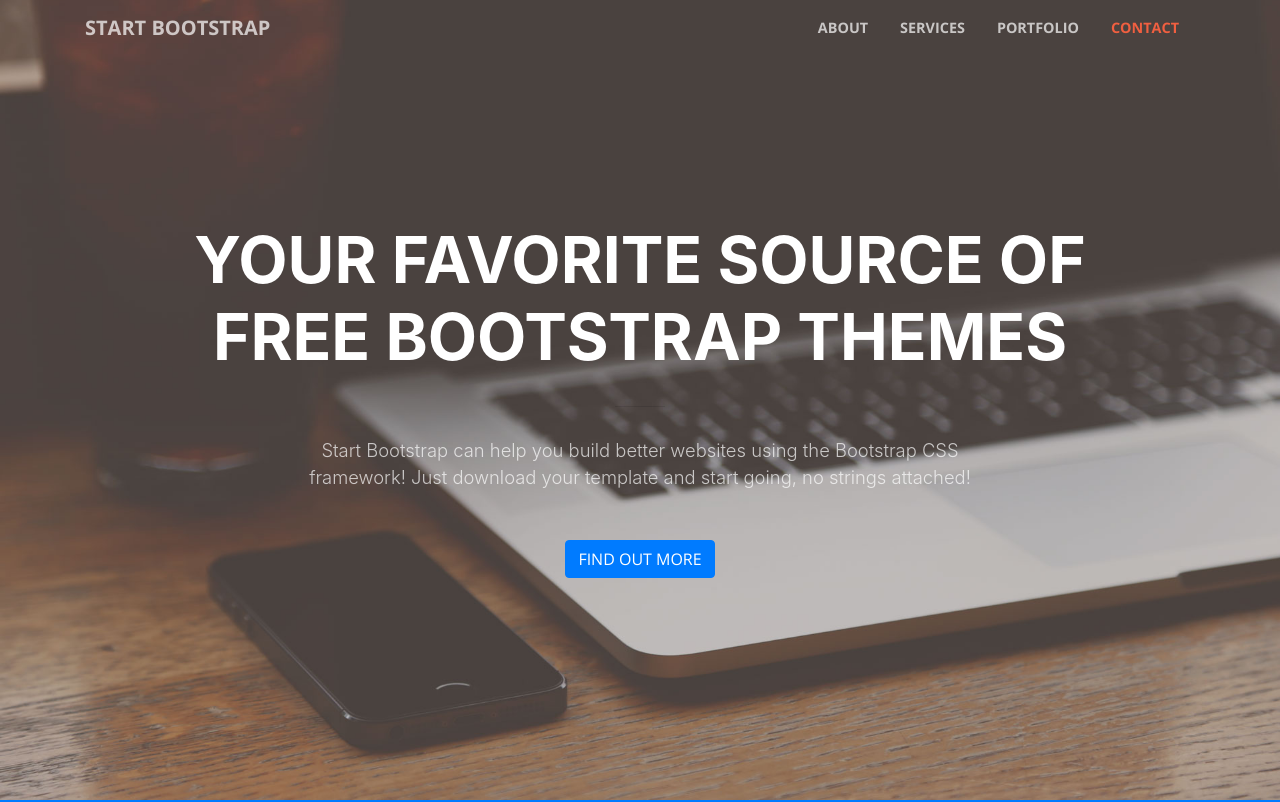
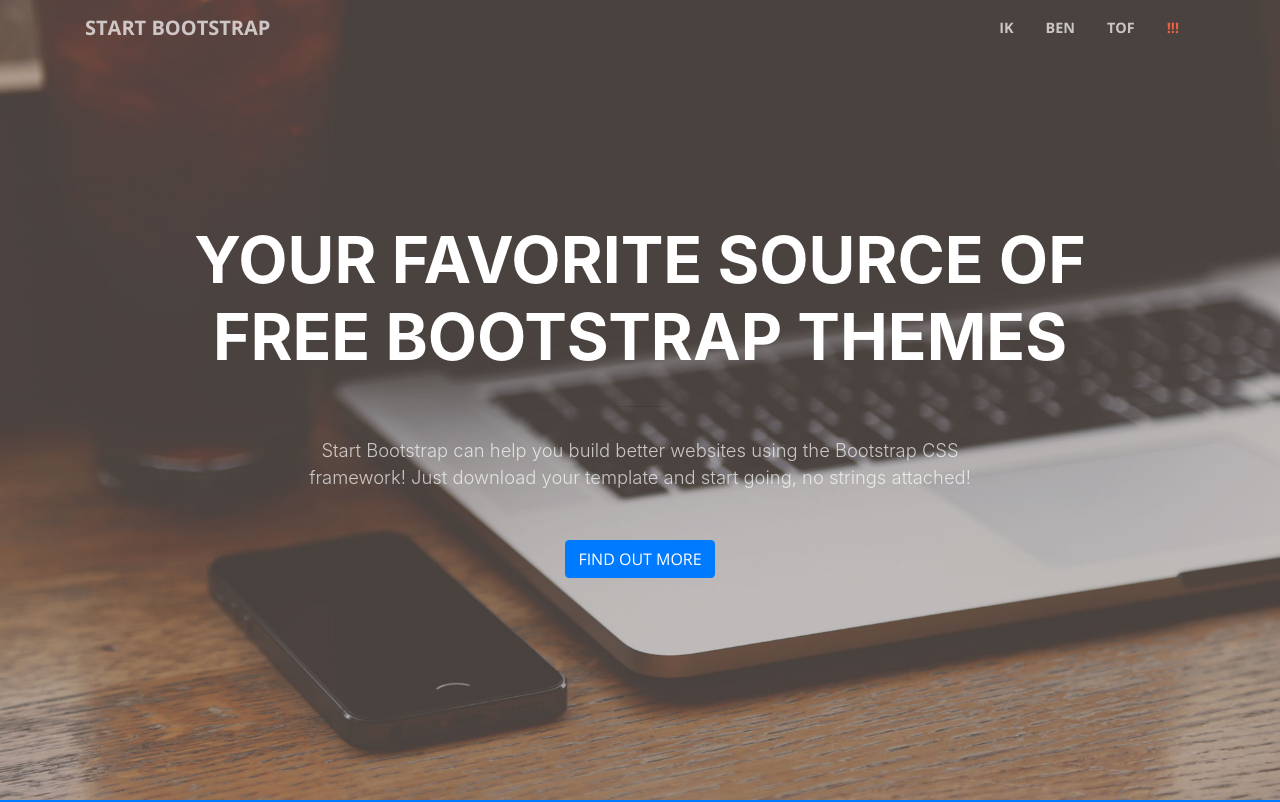
Before and after one commit to VanmeerhaegheYentl/Cloud1les1, a website with bundled scripts: page index.html in a window 1280 px wide. Shown: the top 802 px of the page. Built offline with nearby package versions, Linux system fonts and the light colour scheme.

Commit message:
changed index.html

```diff
--- a/index.html
+++ b/index.html
@@ -38,16 +38,16 @@
         <div class="collapse navbar-collapse" id="navbarResponsive">
           <ul class="navbar-nav ml-auto">
             <li class="nav-item">
-              <a class="nav-link js-scroll-trigger" href="#about">About</a>
+              <a class="nav-link js-scroll-trigger" href="#about">ik</a>
             </li>
             <li class="nav-item">
-              <a class="nav-link js-scroll-trigger" href="#services">Services</a>
+              <a class="nav-link js-scroll-trigger" href="#services">ben</a>
             </li>
             <li class="nav-item">
-              <a class="nav-link js-scroll-trigger" href="#portfolio">Portfolio</a>
+              <a class="nav-link js-scroll-trigger" href="#portfolio">tof</a>
             </li>
             <li class="nav-item">
-              <a class="nav-link js-scroll-trigger" href="#contact">Contact</a>
+              <a class="nav-link js-scroll-trigger" href="#contact">!!!</a>
             </li>
           </ul>
         </div>
```
